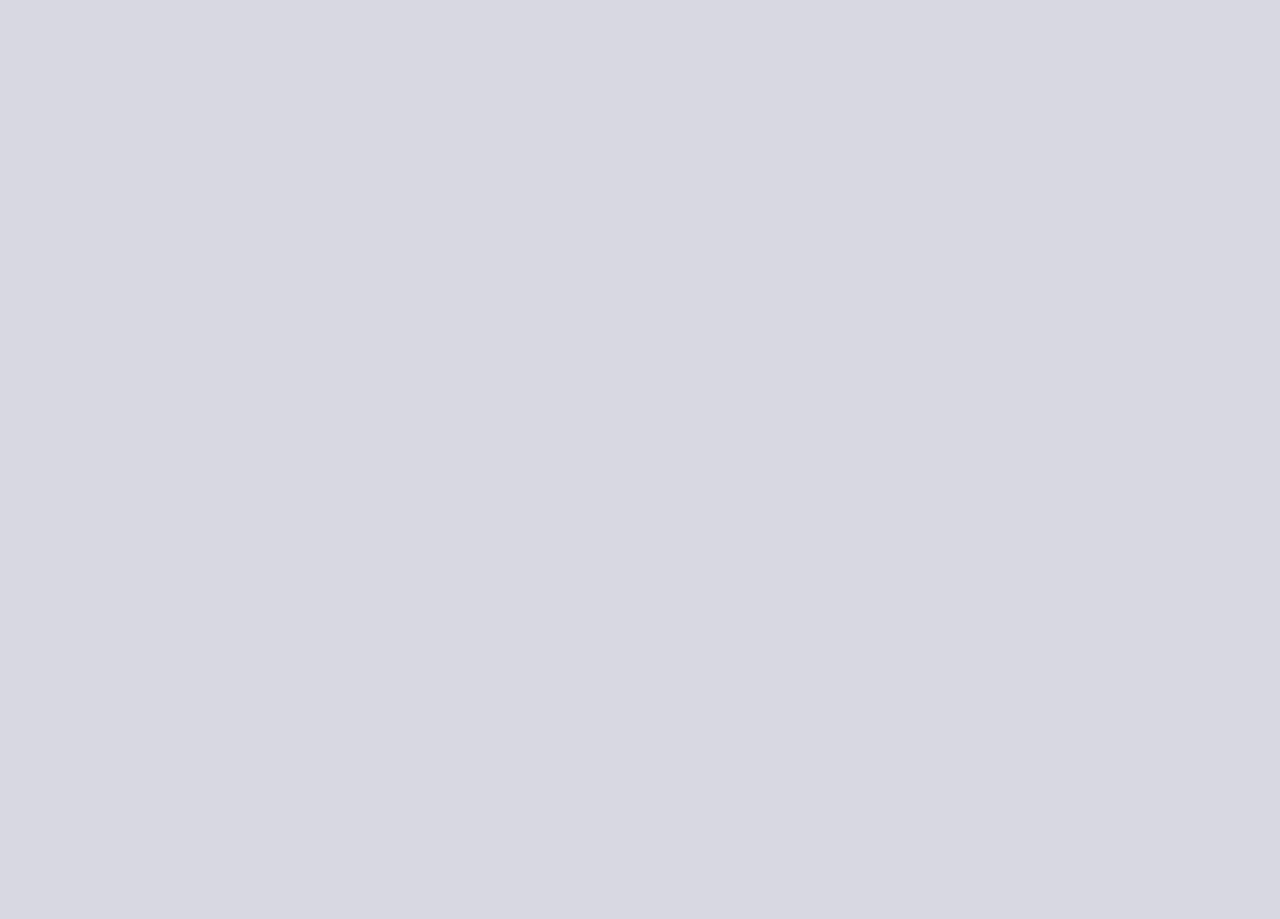
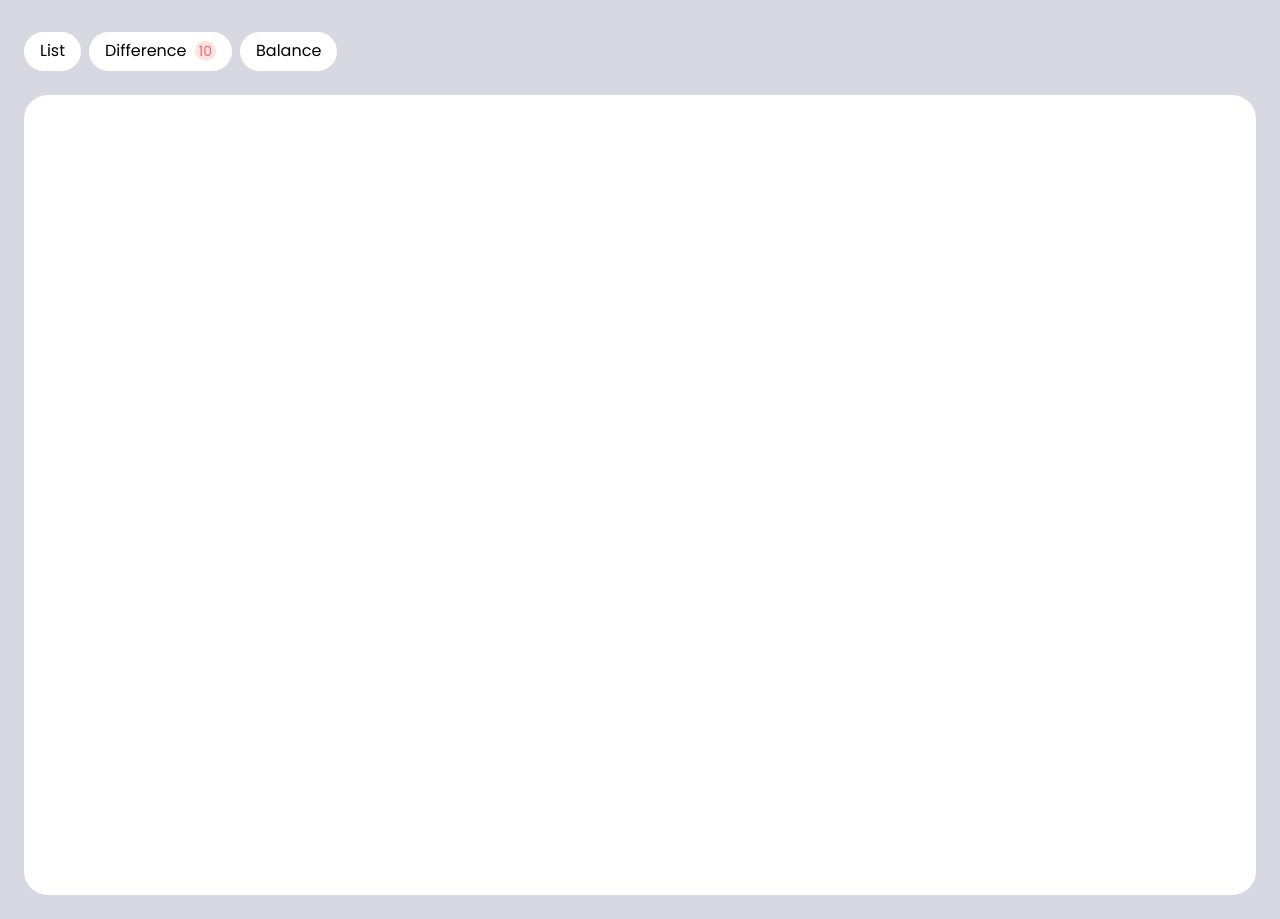
Before and after one commit to zaenmuttakin/sic, a Next.js app: page /private/so in a window 1280 px wide. Before the commit the page ends 800 px from the top, so only its background shows below. Built offline with nearby package versions, Linux system fonts and the light colour scheme.

Commit message:
feat: Update styles and structure for page components; add TopbarMenu component

```diff
--- a/app/globals.css
+++ b/app/globals.css
@@ -15,7 +15,7 @@
 @media (prefers-color-scheme: dark) {
   :root {
     --background: #0a0a0a;
-    --foreground: #d8d8e2;
+    --foreground: #d8d8e250;
   }
 }
 
@@ -26,3 +26,7 @@ body {
   background-color: #d8d8e2;
   font-family: var(--font-poppins);
 }
+
+.page-container {
+  @apply min-h-screen p-4 lg:p-6 flex flex-col gap-4 lg:gap-6;
+}
--- a/app/private/page.jsx
+++ b/app/private/page.jsx
@@ -10,9 +10,8 @@ import SearchCard from "../../components/srccard";
 export default function Page() {
   const router = useRouter();
   return (
-    <div className="min-h-screen p-4 lg:p-6 flex flex-col gap-4 lg:gap-6">
+    <div className="page-container">
       <Topbar />
-
       <div className="grid  grid-cols-1 lg:grid-cols-3 gap-y-4 lg:gap-6">
         <div className="order-last lg:order-first">
           <div className="h-full rounded-3xl bg-white p-6">
@@ -55,9 +54,6 @@ export default function Page() {
             <p className="text-md lg:text-lg font-bold mb-6">Menu</p>
             <div className="grid lg:flex grid-cols-2 gap-4 lg:gap-6">
               <MenuItem />
-              <MenuItem />
-              <MenuItem />
-              <MenuItem />
             </div>
           </div>
         </div>
--- a/app/private/so/page.jsx
+++ b/app/private/so/page.jsx
@@ -1,13 +1,29 @@
 "use client";
 import React, { useState } from "react";
+import TopbarMenu from "../../../components/topbar/topbar-menu";
 
 export default function Page() {
   const [isOpen, setIsOpen] = useState(false);
 
   const handleClose = () => setIsOpen(false);
   return (
-    <div className="flex h-screen items-start justify-center w-full">
-      <div className="flex flex-col gap-4 w-full max-w-2xl px-6"></div>
+    <div className="page-container">
+      {/* <TopbarMenu /> */}
+      <div className="flex gap-2 mt-2">
+        <p className="p-2 px-4 rounded-3xl bg-white text-sm lg:text-[16px]">
+          List
+        </p>
+        <p className="p-2 px-4 rounded-3xl bg-white text-sm lg:text-[16px]">
+          Difference{" "}
+          <span className="ml-1 p-.5 px-1 rounded-full bg-red-100 text-red-400 text-xs lg:text-sm">
+            10
+          </span>
+        </p>
+        <p className="p-2 px-4 rounded-3xl bg-white text-sm lg:text-[16px]">
+          Balance
+        </p>
+      </div>
+      <div className=" rounded-3xl bg-white p-6 h-svh"></div>
     </div>
   );
 }
--- a/components/button/menu-item.jsx
+++ b/components/button/menu-item.jsx
@@ -2,16 +2,21 @@ import React from "react";
 
 import { FontAwesomeIcon } from "@fortawesome/react-fontawesome";
 import { faSortUp, faTable } from "@fortawesome/free-solid-svg-icons";
+import { useRouter } from "next/navigation";
 
 export default function MenuItem() {
+  const router = useRouter();
   return (
-    <button className="group relative rounded-3xl bg-gray-100 hover:bg-[#7A6DFF30] p-4 lg:p-6 pt-6 lg:pt-10 lg:w-42 max-w-42 duration-100 cursor-pointer">
+    <button
+      onClick={() => router.push("/private/so")}
+      className="group relative rounded-3xl bg-gray-100 hover:bg-[#7A6DFF30] p-4 lg:p-6 pt-6 lg:pt-10 lg:w-42 max-w-42 duration-100 cursor-pointer"
+    >
       <FontAwesomeIcon
         icon={faSortUp}
         className="absolute text-3xl rotate-45 top-8 right-8 group-hover:top-4 group-hover:right-3 text-gray-100 group-hover:text-[#7A6DFF] duration-100"
       />
-      <div className="flex items-center justify-center text-white mb-4 p-3 rounded-full aspect-square bg-[#7A6DFF] w-14">
-        <FontAwesomeIcon icon={faTable} className="text-2xl  " />
+      <div className="flex items-center justify-center text-white mb-4 p-3 rounded-full aspect-square bg-[#7A6DFF] w-12 lg:w-14">
+        <FontAwesomeIcon icon={faTable} className="text-xl lg:text-2xl" />
       </div>
       <p className="text-sm font-medium lg:text-md text-left text-black group-hover:text-[#7A6DFF] duration-100">
         Stock Opname
--- /dev/null
+++ b/components/topbar/topbar-menu.jsx
@@ -0,0 +1,32 @@
+import React from "react";
+import { FontAwesomeIcon } from "@fortawesome/react-fontawesome";
+import {
+  faChevronLeft,
+  faPlus,
+  faSearch,
+} from "@fortawesome/free-solid-svg-icons";
+import { useRouter } from "next/navigation";
+
+export default function TopbarMenu() {
+  const router = useRouter();
+  return (
+    <div className="flex items-start justify-center w-full ">
+      <div className="flex gap-2 lg:gap-4 justify-start py-1 px-O items-center w-full rounded-3xl">
+        <div className="flex items-center justify-center w-11 lg:w-13 aspect-square rounded-3xl bg-white">
+          <FontAwesomeIcon onClick={() => router.back()} icon={faChevronLeft} />
+        </div>
+        {/* <div className="flex-1"></div> */}
+        <p className="py-2.5 lg:py-3 rounded-3xl text-center px-4 bg-white  flex-1">
+          Stock Opname
+        </p>
+        {/* <div className="flex-1"></div> */}
+        <div className="flex items-center justify-center w-11 lg:w-13 aspect-square rounded-3xl  bg-white">
+          <FontAwesomeIcon icon={faSearch} />
+        </div>
+        <div className="flex items-center justify-center w-11 lg:w-13 aspect-square rounded-3xl  bg-white">
+          <FontAwesomeIcon icon={faPlus} />
+        </div>
+      </div>
+    </div>
+  );
+}
--- a/components/topbar/topbar.jsx
+++ b/components/topbar/topbar.jsx
@@ -7,10 +7,11 @@ import { FontAwesomeIcon } from "@fortawesome/react-fontawesome";
 export default function Topbar() {
   return (
     <div className="flex items-start justify-center w-full ">
-      <div className="flex gap-2 justify-between p-4 px-6 lg:px-8 items-center w-full bg-white rounded-3xl">
-        <div className="block lg:hidden">
-          <FontAwesomeIcon icon={faBars} className="p-2 rounded-2xl" />
-        </div>
+      <div className="flex gap-2 justify-between p-4 lg:px-8 items-center w-full bg-white rounded-3xl">
+        <FontAwesomeIcon
+          icon={faBars}
+          className="p-3 lg:p-4 rounded-2xl block lg:hidden cursor-pointer hover:bg-gray-100 duration-100"
+        />
         <div className="pr-2">
           <Image
             src={"/sic-icon.svg"}
@@ -40,6 +41,7 @@ export default function Topbar() {
           <div className="hidden lg:flex gap-2 pl-2 items-end">
             <p className="m-0 font-medium">Hi, Difa Egi Listianto</p>
           </div>
+          <div className="hidden lg:block">
             <ProfileImg
               src="https://i.pinimg.com/736x/99/73/63/997363c033991ca3fe13c8f554e88289.jpg"
               alt="Profile Image"
@@ -47,6 +49,15 @@ export default function Topbar() {
               height={50}
             />
           </div>
+          <div className="block lg:hidden">
+            <ProfileImg
+              src="https://i.pinimg.com/736x/99/73/63/997363c033991ca3fe13c8f554e88289.jpg"
+              alt="Profile Image"
+              width={48}
+              height={48}
+            />
+          </div>
+        </div>
       </div>
     </div>
   );
```
Lines whose indentation alone changed are shown as unchanged.
